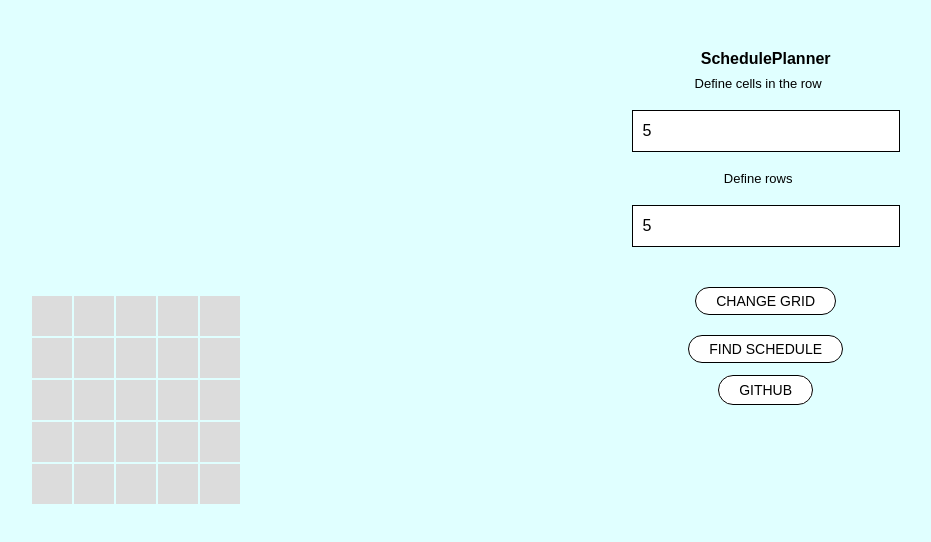
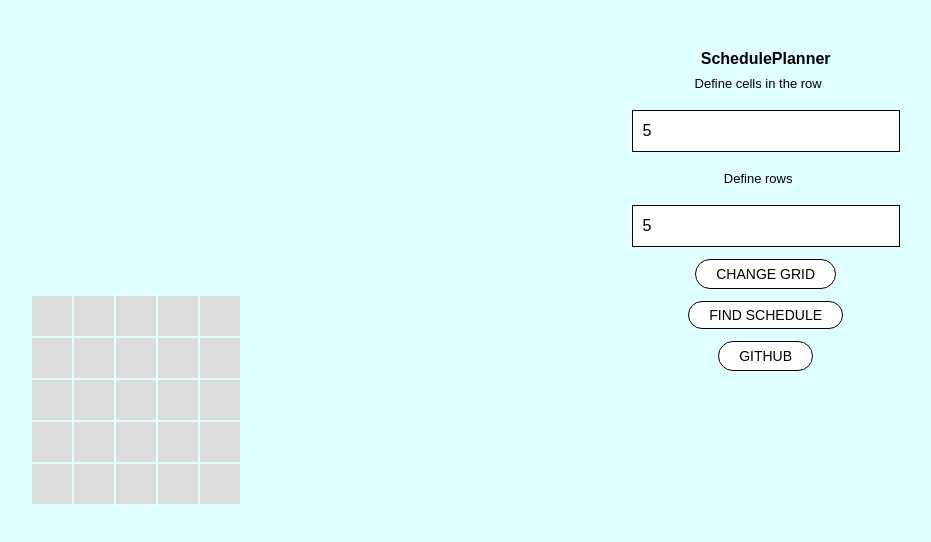
Before and after one commit to oleggr/SchedulePlanner, a React (Create React App) app in the folder frontend/: page / in a window 1280 px wide. Shown: the top 542 px of the page, without its empty margins (349-1280 px from the left). Built offline with nearby package versions, Linux system fonts and the light colour scheme.

Commit message:
grid resize fixed

```diff
--- a/frontend/src/App.js
+++ b/frontend/src/App.js
@@ -3,9 +3,16 @@ import './App.css';
 import Grid from "./components/grid";
 
 function App() {
+  const queryParams = new URLSearchParams(window.location.search);
+
+  var cells_num = queryParams.get('cells');
+  cells_num = cells_num ? parseInt(cells_num) : 5;
+  var rows_num = queryParams.get('rows');
+  rows_num = rows_num ? parseInt(rows_num) : 5;
+
   const gridBase = {
-    cells: 5,
-    rows: 5
+    cells: cells_num,
+    rows: rows_num
   };
 
   const [grid, setGrid] = useState(gridBase);
@@ -18,14 +25,12 @@ function App() {
       cells: parseInt(inputCells),
       rows: parseInt(inputRows)
     };
-    setGrid({ ...res });
   };
 
   return (
     <div className="App">
         <Grid
           grid={grid}
-          handleGridSize={handleGridSize}
           inputCells={inputCells}
           inputRows={inputRows}
           setCells={setCells}
--- a/frontend/src/components/grid.js
+++ b/frontend/src/components/grid.js
@@ -3,7 +3,6 @@ import axios from 'axios';
 
 const Grid = ({
   grid,
-  handleGridSize,
   inputCells,
   setCells,
   inputRows,
@@ -42,6 +41,8 @@ const Grid = ({
         console.log(error);
       });
   }
+
+  var changeGridLink = "http://localhost:3000/?cells=" + inputCells + "&rows=" + inputRows
 
   return (
 
@@ -91,7 +92,11 @@ const Grid = ({
           />
         </div>
 
-        <button onClick={handleGridSize}>Change Grid</button>
+        <a
+          className="btn"
+          href={changeGridLink}
+          >Change Grid</a>
+
         <button onClick={sendToBackend}>Find Schedule</button>
 
         <a
```
